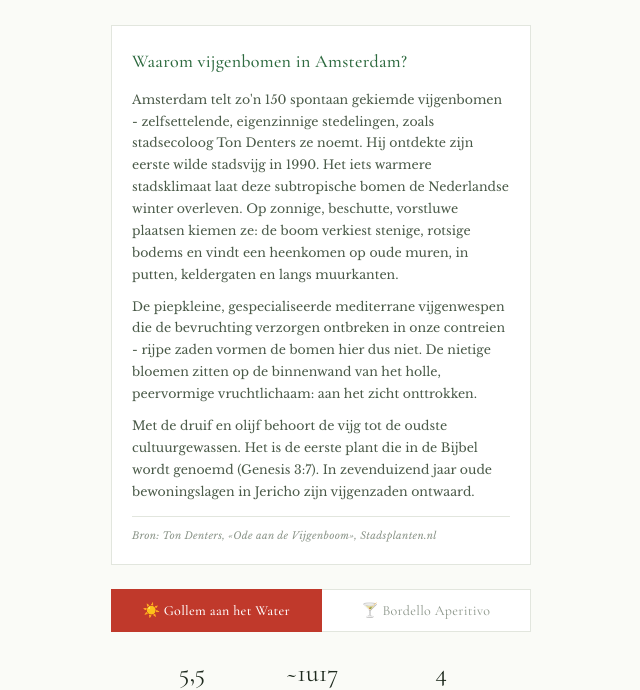
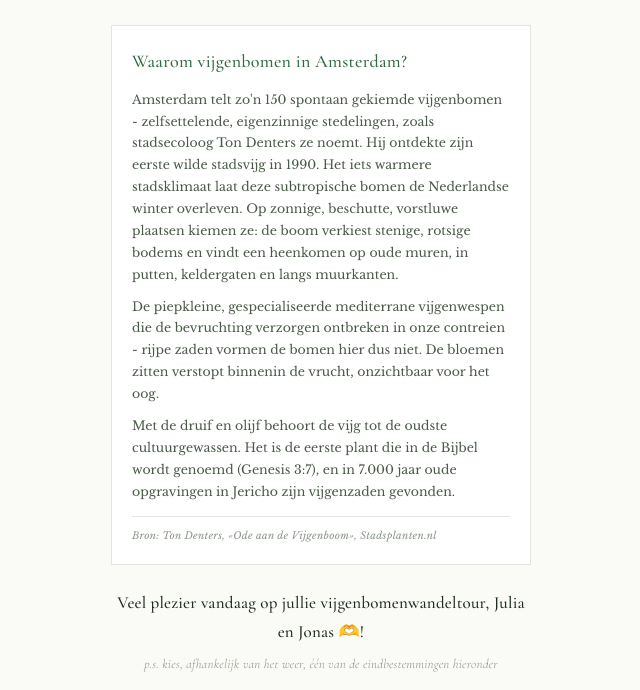
Before and after one commit to jonasvandepoel-rgb/Wandelroute, a plain HTML site: page index.html in a window 1280 px wide. Shown: the part 274-964 px from the top of the page, without its empty margins (319-959 px from the left). Drawn offline with nearby package versions, Linux system fonts and the light colour scheme.

Commit message:
Add files via upload

```diff
--- a/index.html
+++ b/index.html
@@ -128,6 +128,29 @@
     color: var(--ink-faded);
     font-style: italic;
     letter-spacing: 0.3px;
+  }
+
+  /* ---- WELCOME ---- */
+  .welcome {
+    text-align: center;
+    margin: 0 0 24px;
+    animation: fadeUp 0.6s ease-out 0.3s both;
+  }
+
+  .welcome p {
+    font-family: var(--ff-display);
+    font-size: 17px;
+    font-weight: 500;
+    color: var(--ink);
+    letter-spacing: 0.2px;
+  }
+
+  .welcome .ps {
+    font-size: 13px;
+    font-weight: 300;
+    font-style: italic;
+    color: var(--ink-faded);
+    margin-top: 6px;
   }
 
   /* ---- TOGGLE ---- */
@@ -371,9 +394,14 @@
 <div class="intro">
   <h2>Waarom vijgenbomen in Amsterdam?</h2>
   <p>Amsterdam telt zo'n 150 spontaan gekiemde vijgenbomen - zelfsettelende, eigenzinnige stedelingen, zoals stadsecoloog Ton Denters ze noemt. Hij ontdekte zijn eerste wilde stadsvijg in 1990. Het iets warmere stadsklimaat laat deze subtropische bomen de Nederlandse winter overleven. Op zonnige, beschutte, vorstluwe plaatsen kiemen ze: de boom verkiest stenige, rotsige bodems en vindt een heenkomen op oude muren, in putten, keldergaten en langs muurkanten.</p>
-  <p>De piepkleine, gespecialiseerde mediterrane vijgenwespen die de bevruchting verzorgen ontbreken in onze contreien - rijpe zaden vormen de bomen hier dus niet. De nietige bloemen zitten op de binnenwand van het holle, peervormige vruchtlichaam: aan het zicht onttrokken.</p>
-  <p>Met de druif en olijf behoort de vijg tot de oudste cultuurgewassen. Het is de eerste plant die in de Bijbel wordt genoemd (Genesis 3:7). In zevenduizend jaar oude bewoningslagen in Jericho zijn vijgenzaden ontwaard.</p>
+  <p>De piepkleine, gespecialiseerde mediterrane vijgenwespen die de bevruchting verzorgen ontbreken in onze contreien - rijpe zaden vormen de bomen hier dus niet. De bloemen zitten verstopt binnenin de vrucht, onzichtbaar voor het oog.</p>
+  <p>Met de druif en olijf behoort de vijg tot de oudste cultuurgewassen. Het is de eerste plant die in de Bijbel wordt genoemd (Genesis 3:7), en in 7.000 jaar oude opgravingen in Jericho zijn vijgenzaden gevonden.</p>
   <span class="source">Bron: Ton Denters, &laquo;Ode aan de Vijgenboom&raquo;, Stadsplanten.nl</span>
+</div>
+
+<div class="welcome">
+  <p>Veel plezier vandaag op jullie vijgenbomenwandeltour, Julia en Jonas &#129782;!</p>
+  <p class="ps">p.s. kies, afhankelijk van het weer, &eacute;&eacute;n van de eindbestemmingen hieronder</p>
 </div>
 
 <div class="route-toggle">
```
